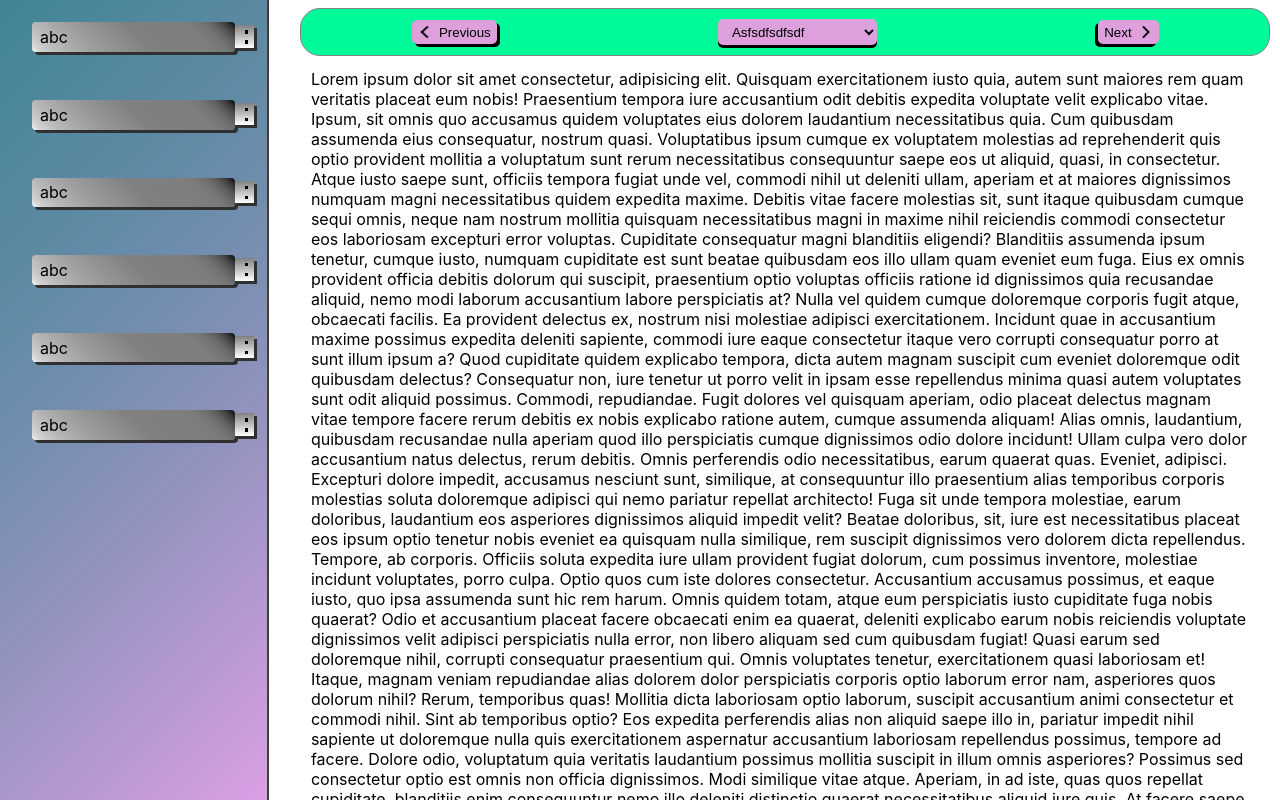
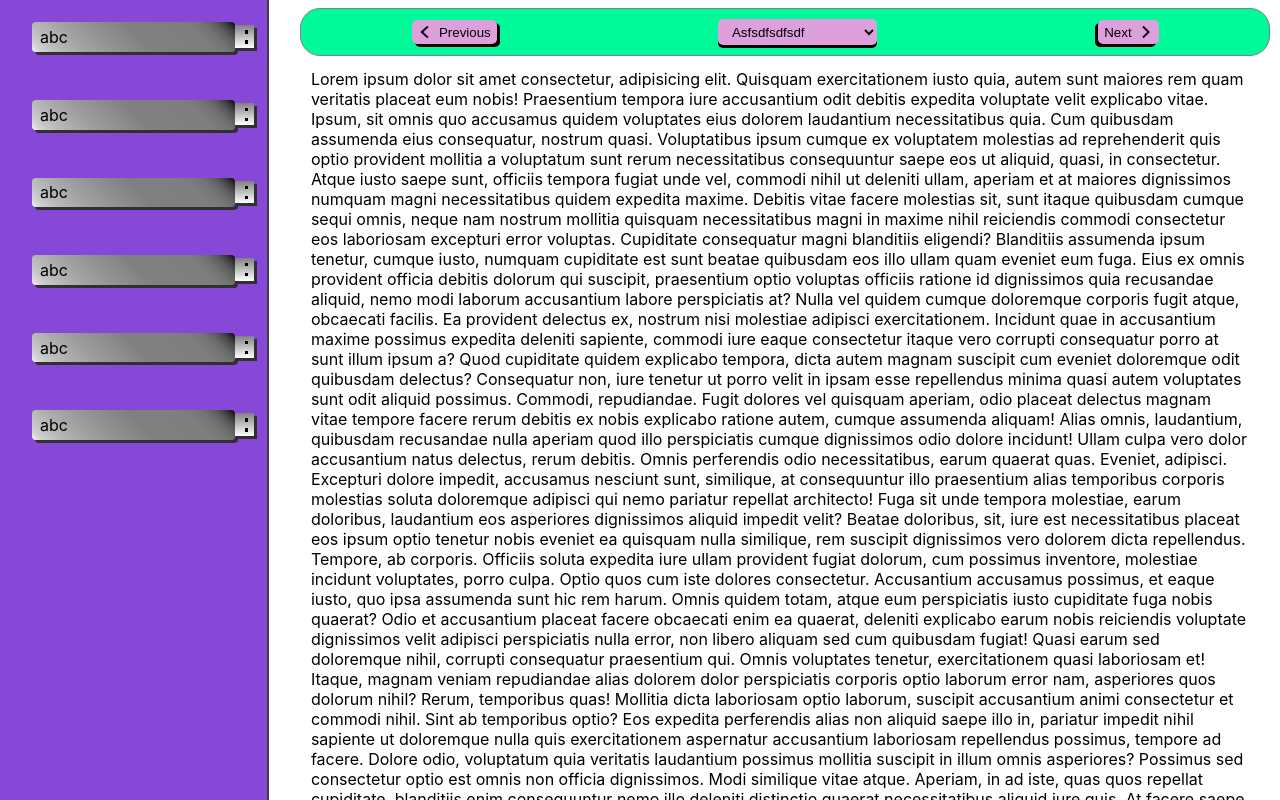
Before and after one commit to rajatmaurya322/CreyonEngine-Docs, a React (Create React App) app: page / in a window 1280 px wide. Shown: the top 800 px of the page. Built offline with nearby package versions, Linux system fonts and the light colour scheme.

Commit message:
change sidebar color

```diff
--- a/src/SideBar.css
+++ b/src/SideBar.css
@@ -6,7 +6,7 @@ aside{
     transform: scaleX(0);
     transform-origin: left;
     transition-duration: 300ms;
-    background-image: linear-gradient(135deg, #418595,60%, #db9fe4);
+    background-color: #8848d7;
     border-right: solid 2px #3f3f3f;
     overflow-y: scroll;
     scrollbar-width: none;
```
